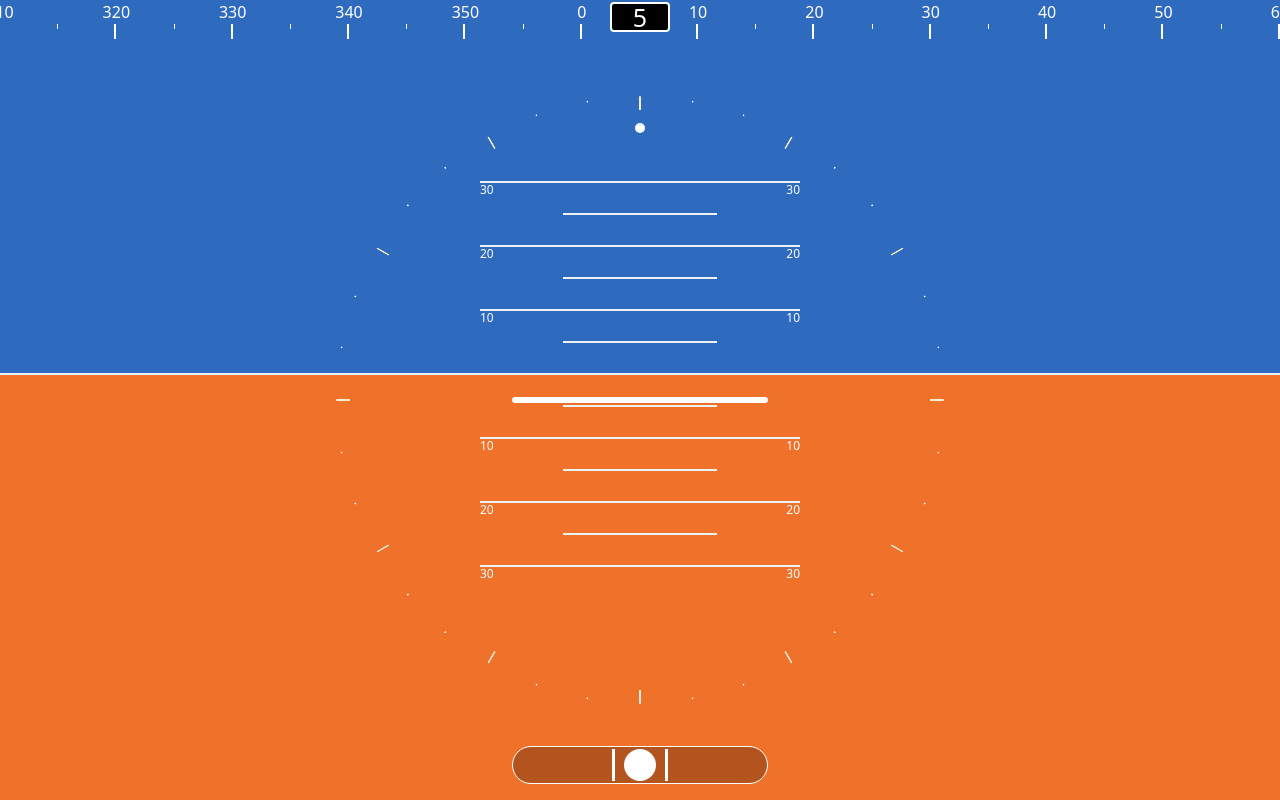
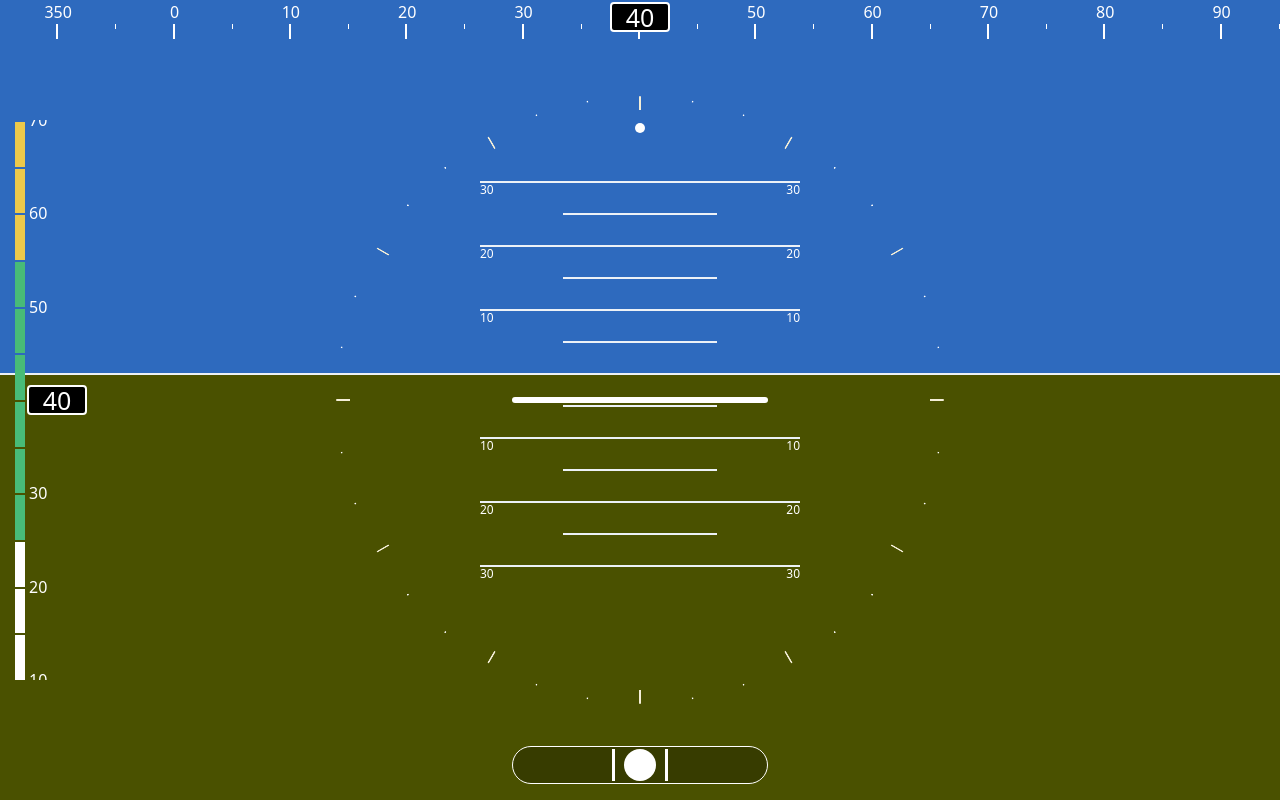
Before and after one commit to Pijuli/vuefis, a Vue app: page /#/ in a window 1280 px wide. Built offline with nearby package versions, Linux system fonts and the light colour scheme.

Commit message:
Vertical indicator

```diff
--- /dev/null
+++ b/src/components/AltimeterIndicator/AltimeterIndicator.vue
@@ -0,0 +1,38 @@
+<template>
+  <div class="AltimeterIndicator absolute">
+    <vertical-indicator :value="actualAltimeter" :scale="10" :see="6" :base-limit="20" :first-limit="50" :second-limit="70"/>
+  </div>
+</template>
+
+<script>
+import VerticalIndicator from '@/components/shared/VerticalIndicator'
+
+export default {
+  name: 'AltimeterIndicator',
+  components: {
+    VerticalIndicator,
+  },
+  data() {
+    return {
+      actualAltimeter: 0,
+    }
+  },
+  mounted () {
+    this.interval = setInterval(this.simulateAltimeter, 125)
+  },
+  methods: {
+    simulateAltimeter () {
+      this.actualAltimeter = (this.actualAltimeter + 1)%1000
+    },
+  },
+}
+</script>
+
+<style lang="scss" scoped>
+.AltimeterIndicator {
+  height: 70vh;
+  width: 20vh;
+  left: 15px;
+  top: 15vh;
+}
+</style>
--- /dev/null
+++ b/src/components/AltimeterIndicator/index.js
@@ -0,0 +1,3 @@
+import AltimeterIndicator from './AltimeterIndicator'
+
+export default AltimeterIndicator
--- a/src/components/AttitudeIndicator/AttitudeIndicator.vue
+++ b/src/components/AttitudeIndicator/AttitudeIndicator.vue
@@ -80,6 +80,6 @@ export default  {
   position: absolute;
   top: 50vh;
   left: -10vw;
-  background-color: #EF712A;
+  background-color: #4A5100;
 }
 </style>
--- a/src/components/TopCompass/TopCompass.vue
+++ b/src/components/TopCompass/TopCompass.vue
@@ -47,7 +47,7 @@ export default {
     },
   },
   mounted () {
-    this.interval = setInterval(this.simulateHeading, 1000)
+    this.interval = setInterval(this.simulateHeading, 125)
   },
   methods: {
     simulateHeading () {
@@ -96,5 +96,4 @@ export default {
   border-right: 1px solid white;
   height: 5px;
 }
-
 </style>
--- /dev/null
+++ b/src/components/shared/VerticalIndicator/VerticalIndicator.vue
@@ -0,0 +1,108 @@
+<template>
+  <div class="VerticalIndicator w-full h-full overflow-hidden relative">
+    <div class="VerticalIndicator__value absolute text-center rounded">
+      {{value}}
+    </div>
+    <div
+      class="VerticalIndicator__container h-full absolute flex flex-col-reverse"
+      :style="{bottom:bottomPosition+'%'}"
+    >
+      <div
+        class="VerticalIndicator__stepContainer text-white flex items-center"
+        v-for="(givenNumber, index) in numberArray"
+        :key="index"
+        :style="{minHeight: blockSize + '%'}"
+      >
+        <div class="h-full">
+          <div class="VerticalIndicator__step" :class="getLimitColors(givenNumber)"/>
+          <div class="VerticalIndicator__step" :class="getLimitColors(givenNumber)"/>
+        </div>
+        <div class="ml-1">
+          <span v-if="givenNumber >= 0">
+            {{givenNumber}}
+          </span>
+        </div>
+      </div>
+    </div>
+  </div>
+</template>
+
+<script>
+export default {
+  name: 'VerticalIndicator',
+  props: {
+    value: {
+      type: Number,
+      required: true,
+    },
+    scale: {
+      type: Number,
+      required: true,
+    },
+    see: {
+      type: Number,
+      required: true,
+    },
+    baseLimit: {
+      type: Number,
+      default: undefined,
+    },
+    firstLimit: {
+      type: Number,
+      default: undefined,
+    },
+    secondLimit: {
+      type: Number,
+      default: undefined,
+    },
+  },
+  computed: {
+    headingnth () {
+      return Math.floor(this.value / this.scale) * this.scale
+    },
+    numberArray() {
+      return [ ...Array(this.see + 2).keys() ].map(
+        (i) => {
+          let tmp = (this.headingnth - this.scale)
+          return ((tmp - this.scale * 2) + i * this.scale)
+        }
+      )
+    },
+    bottomPosition () {
+      return (this.blockSize * -0.5) - ((((this.value)%this.scale)/10) * this.blockSize)
+    },
+    blockSize () {
+      return 100 / this.see
+    },
+  },
+  methods: {
+    getLimitColors(givenNumber) {
+      if (givenNumber <= this.baseLimit) return 'bg-white'
+      else if (givenNumber <= this.firstLimit) return 'bg-green-500'
+      else if (givenNumber <= this.secondLimit) return 'bg-yellow-500'
+      else return 'bg-red-500'
+    },
+  },
+}
+</script>
+
+<style lang="scss" scoped>
+.VerticalIndicator__value {
+  top: calc(50% - 15px);
+  width: 60px;
+  height: 30px;
+  left: 12px;
+  background-color: black;
+  color: white;
+  z-index: 1;
+  border: 2px solid white;
+  font-size: 25px;
+  line-height: 26px;
+}
+
+.VerticalIndicator__step {
+  margin-top: 2px;
+  height: calc(50% - 2px);
+  width: 10px;
+}
+</style>
--- /dev/null
+++ b/src/components/shared/VerticalIndicator/index.js
@@ -0,0 +1,3 @@
+import VerticalIndicator from './VerticalIndicator'
+
+export default VerticalIndicator
--- a/src/views/EfisPanel.vue
+++ b/src/views/EfisPanel.vue
@@ -3,6 +3,7 @@
     <attitude-indicator />
     <top-compass />
     <slip-indicator />
+    <altimeter-indicator />
   </div>
 </template>
 
@@ -10,6 +11,7 @@
 import AttitudeIndicator from '@/components/AttitudeIndicator'
 import TopCompass from '@/components/TopCompass'
 import SlipIndicator from '@/components/SlipIndicator'
+import AltimeterIndicator from '@/components/AltimeterIndicator'
 
 export default {
   name: 'EfisPanel',
@@ -17,6 +19,7 @@ export default {
     AttitudeIndicator,
     TopCompass,
     SlipIndicator,
+    AltimeterIndicator,
   },
   computed: {
     name() {
```
Also changed, not shown: 1 other file (tests, documents, lock files or other folders).
